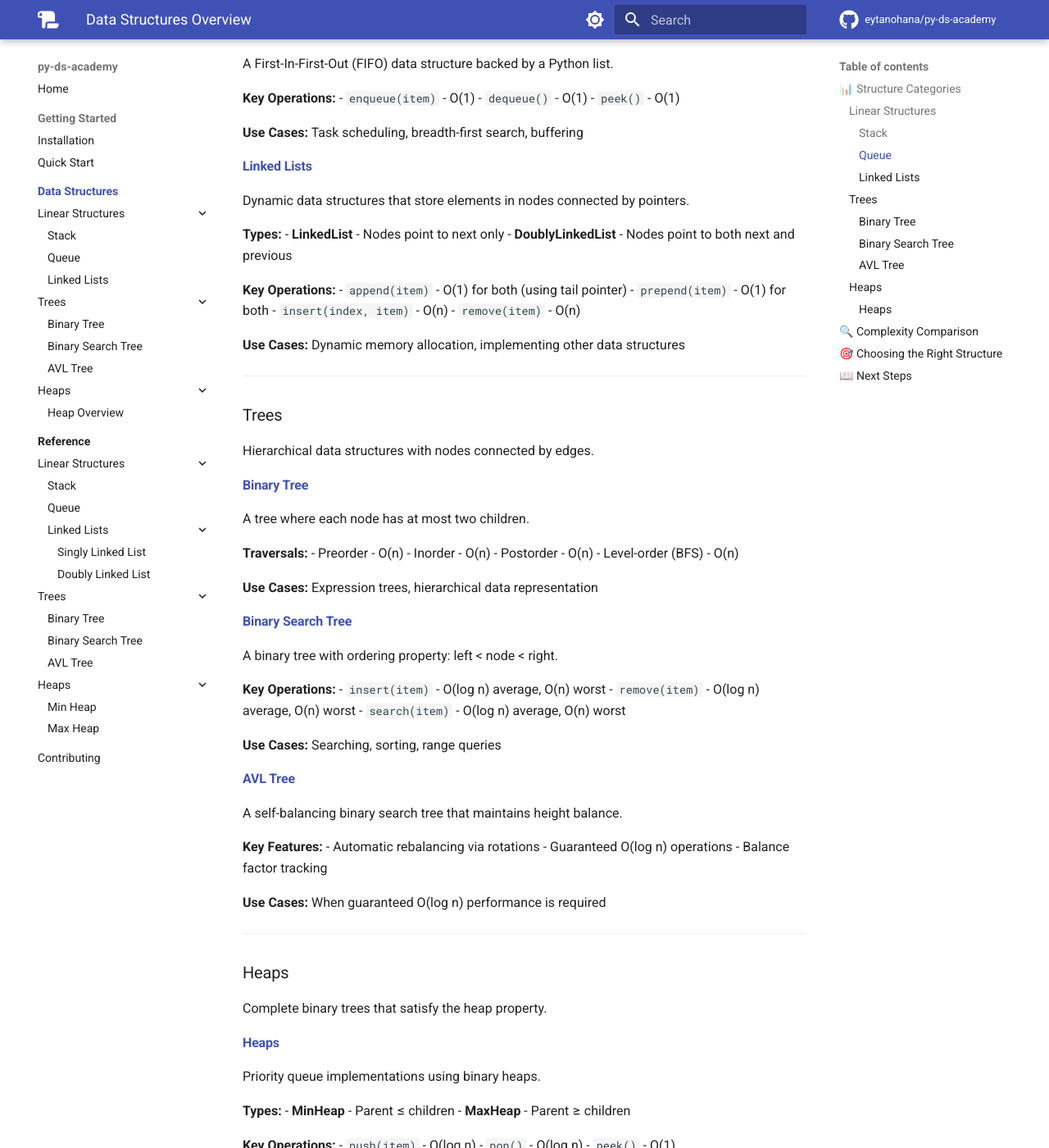
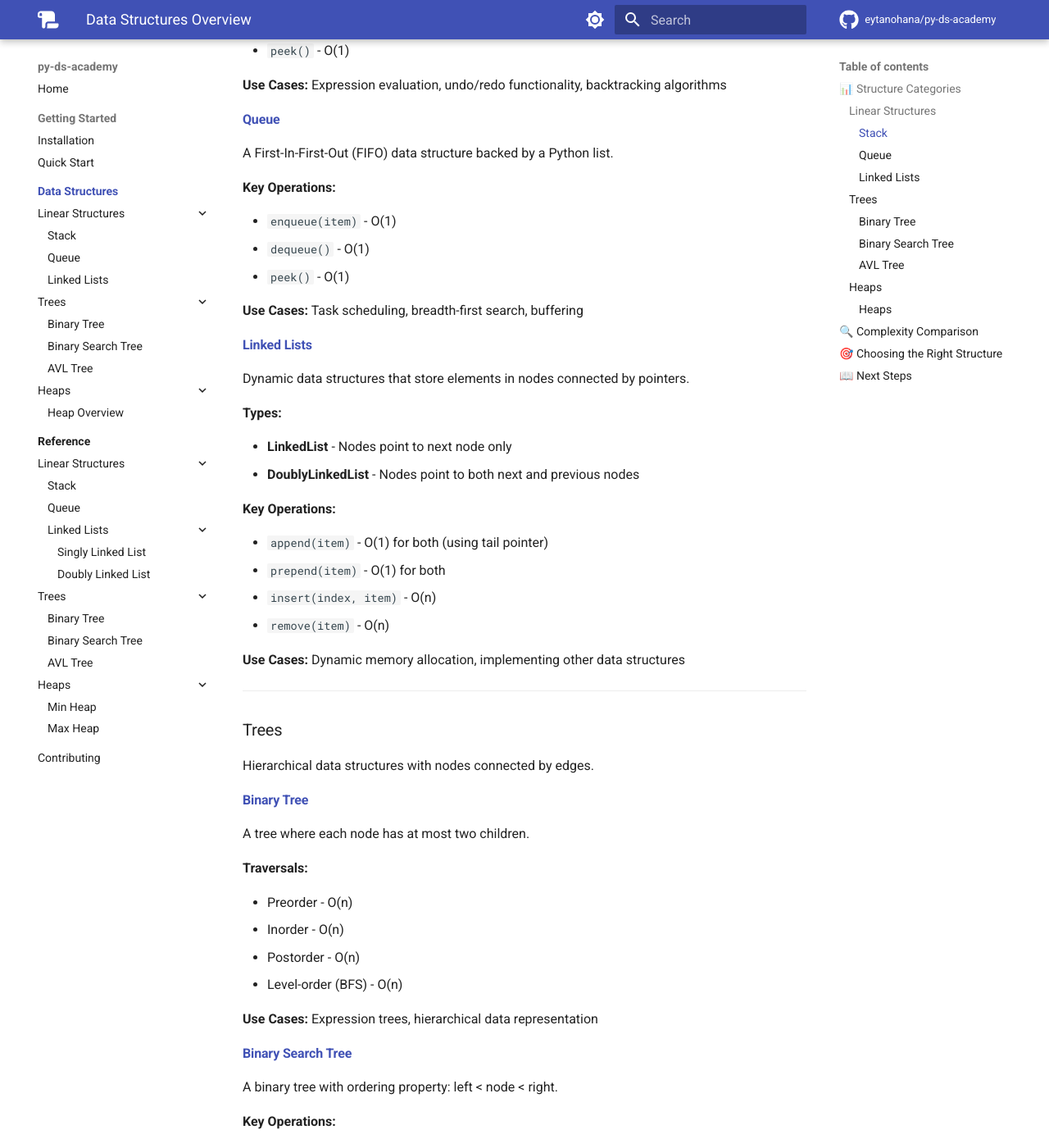
Before and after one commit to eytanohana/py-ds-academy, an MkDocs documentation site: the page built from docs/structures/index.md, in a window 1280 px wide and 1400 px high, scrolled down 592 px. Shown: the whole window at 82% size. Built offline with MkDocs 1.6.1 and Material for MkDocs 9.7.7, drawn with Linux system fonts in a browser that asks for light colours; comment, search, counter and statistics services are not loaded; the version menu is left out; some of the changed text lies outside the part shown.

Commit message:
fix docs formatting

```diff
--- a/docs/structures/index.md
+++ b/docs/structures/index.md
@@ -12,6 +12,7 @@ Linear data structures store elements in a sequential manner.
 A Last-In-First-Out (LIFO) data structure backed by a Python list.
 
 **Key Operations:**
+
 - `push(item)` - O(1)
 - `pop()` - O(1)
 - `peek()` - O(1)
@@ -22,6 +23,7 @@ A Last-In-First-Out (LIFO) data structure backed by a Python list.
 A First-In-First-Out (FIFO) data structure backed by a Python list.
 
 **Key Operations:**
+
 - `enqueue(item)` - O(1)
 - `dequeue()` - O(1)
 - `peek()` - O(1)
@@ -32,10 +34,12 @@ A First-In-First-Out (FIFO) data structure backed by a Python list.
 Dynamic data structures that store elements in nodes connected by pointers.
 
 **Types:**
-- **LinkedList** - Nodes point to next only
-- **DoublyLinkedList** - Nodes point to both next and previous
+
+- **LinkedList** - Nodes point to next node only
+- **DoublyLinkedList** - Nodes point to both next and previous nodes
 
 **Key Operations:**
+
 - `append(item)` - O(1) for both (using tail pointer)
 - `prepend(item)` - O(1) for both
 - `insert(index, item)` - O(n)
@@ -53,6 +57,7 @@ Hierarchical data structures with nodes connected by edges.
 A tree where each node has at most two children.
 
 **Traversals:**
+
 - Preorder - O(n)
 - Inorder - O(n)
 - Postorder - O(n)
@@ -64,6 +69,7 @@ A tree where each node has at most two children.
 A binary tree with ordering property: left < node < right.
 
 **Key Operations:**
+
 - `insert(item)` - O(log n) average, O(n) worst
 - `remove(item)` - O(log n) average, O(n) worst
 - `search(item)` - O(log n) average, O(n) worst
@@ -74,6 +80,7 @@ A binary tree with ordering property: left < node < right.
 A self-balancing binary search tree that maintains height balance.
 
 **Key Features:**
+
 - Automatic rebalancing via rotations
 - Guaranteed O(log n) operations
 - Balance factor tracking
@@ -90,10 +97,12 @@ Complete binary trees that satisfy the heap property.
 Priority queue implementations using binary heaps.
 
 **Types:**
+
 - **MinHeap** - Parent ≤ children
 - **MaxHeap** - Parent ≥ children
 
 **Key Operations:**
+
 - `push(item)` - O(log n)
 - `pop()` - O(log n)
 - `peek()` - O(1)
```
